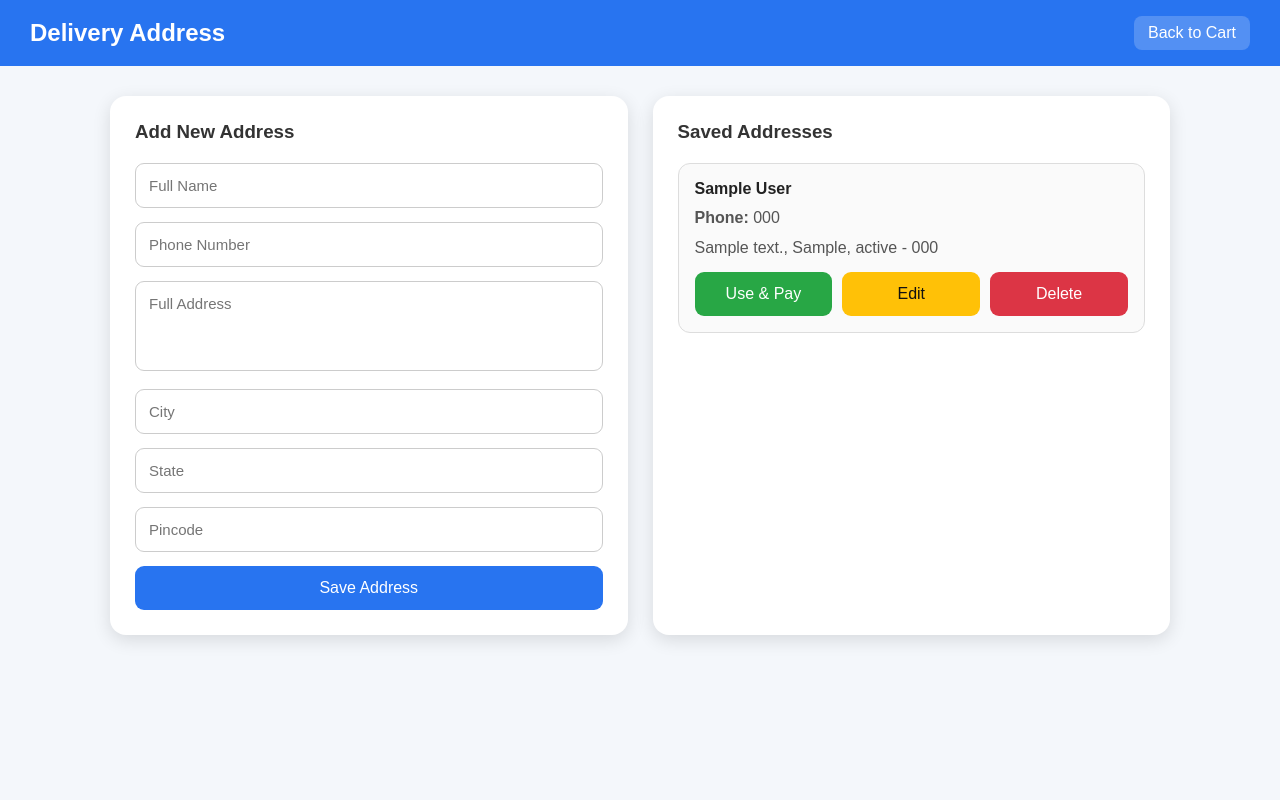
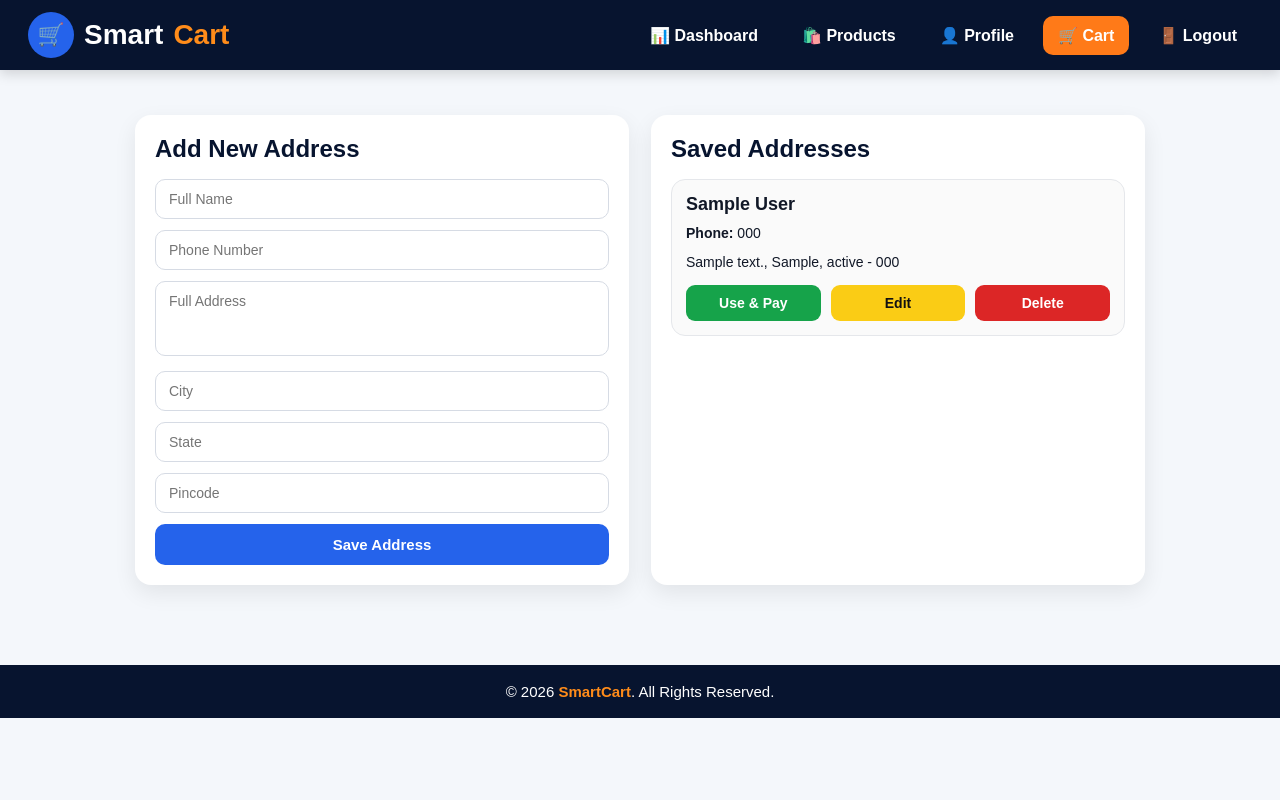
Before and after one commit to swathi0617/Smartcart, a Flask app: page /add-address in a window 1280 px wide. Run offline with Flask 2, Linux system fonts and the light colour scheme; the visitor is signed in with stand-in values (Sample User, id 1); tables that the repository leaves empty hold one stand-in row (values such as "Sample post").

Commit message:
First commit

```diff
--- a/app.py
+++ b/app.py
@@ -998,7 +998,8 @@ def add_to_cart(product_id):
     conn.close()
 
     flash("Item added to cart successfully!", "success")
-    return redirect(f'/user/product/{product_id}')
+    return redirect(request.referrer)
+
 # =================================================================
 # VIEW CART PAGE
 # =================================================================
@@ -1465,6 +1466,21 @@ def payment(address_id):
     conn = get_db_connection()
     cursor = conn.cursor()
 
+    # address check
+    cursor.execute("""
+        SELECT *
+        FROM addresses
+        WHERE id = ? AND user_id = ?
+    """, (address_id, user_id))
+
+    address = cursor.fetchone()
+
+    if not address:
+        cursor.close()
+        conn.close()
+        flash("Address not found!", "danger")
+        return redirect('/add-address')
+
     placeholders = ",".join(["?"] * len(selected_products))
 
     query = f"""
@@ -1514,7 +1530,8 @@ def payment(address_id):
         grand_total=grand_total,
         key_id=config.RAZORPAY_KEY_ID,
         order_id=razorpay_order['id'],
-        address_id=address_id
+        address_id=address_id,
+        address=address
     )
 # DAY 13: Verify Razorpay Payment & Store Order + Order Items
 
--- a/templates/user/add_address.html
+++ b/templates/user/add_address.html
@@ -2,182 +2,308 @@
 <html lang="en">
 <head>
 <meta charset="UTF-8">
+<meta name="viewport" content="width=device-width, initial-scale=1.0">
 <title>Add Address</title>
-<meta name="viewport" content="width=device-width, initial-scale=1.0">
 
 <style>
-* {
-    margin: 0;
-    padding: 0;
-    box-sizing: border-box;
-    font-family: Arial, sans-serif;
+*{
+    margin:0;
+    padding:0;
+    box-sizing:border-box;
+    font-family:Arial,sans-serif;
 }
 
-body {
-    background: #f4f7fb;
-    min-height: 100vh;
+body{
+    background:#f4f7fb;
+    color:#111827;
+    min-height:100vh;
 }
 
-.navbar {
-    background: #2874f0;
-    color: white;
-    padding: 16px 30px;
-    display: flex;
-    justify-content: space-between;
-    align-items: center;
+/* NAVBAR */
+.navbar{
+    position:sticky;
+    top:0;
+    z-index:9999;
+    background:#07142f;
+    padding:12px 28px;
+    display:flex;
+    justify-content:space-between;
+    align-items:center;
+    box-shadow:0 4px 12px rgba(0,0,0,0.15);
 }
 
-.navbar h2 {
-    font-size: 24px;
+.logo{
+    display:flex;
+    align-items:center;
+    gap:10px;
+    color:#fff;
+    font-size:28px;
+    font-weight:700;
 }
 
-.navbar a {
-    color: white;
-    text-decoration: none;
-    background: rgba(255,255,255,0.2);
-    padding: 8px 14px;
-    border-radius: 8px;
+.logo span{
+    color:#ff8c1a;
 }
 
-.container {
-    max-width: 1100px;
-    margin: 30px auto;
-    padding: 0 20px;
+.logo-icon{
+    width:46px;
+    height:46px;
+    border-radius:50%;
+    background:#2563eb;
+    display:flex;
+    align-items:center;
+    justify-content:center;
+    font-size:22px;
 }
 
-.grid {
-    display: grid;
-    grid-template-columns: 1fr 1fr;
-    gap: 25px;
+.nav-links{
+    display:flex;
+    align-items:center;
+    gap:14px;
 }
 
-.card {
-    background: white;
-    padding: 25px;
-    border-radius: 16px;
-    box-shadow: 0 5px 18px rgba(0,0,0,0.12);
+.nav-links a{
+    color:#fff;
+    text-decoration:none;
+    font-size:16px;
+    font-weight:600;
+    padding:10px 15px;
+    border-radius:10px;
+    transition:0.3s;
 }
 
-.card h3 {
-    margin-bottom: 20px;
-    color: #333;
+.nav-links a:hover,
+.nav-links a.active{
+    background:#ff7a18;
 }
 
-input, textarea {
-    width: 100%;
-    padding: 13px;
-    margin-bottom: 14px;
-    border: 1px solid #ccc;
-    border-radius: 9px;
-    font-size: 15px;
+.menu-btn{
+    display:none;
+    color:#fff;
+    font-size:34px;
+    cursor:pointer;
 }
 
-textarea {
-    height: 90px;
-    resize: none;
+/* PAGE */
+.container{
+    max-width:1050px;
+    width:100%;
+    margin:45px auto 80px auto;
+    padding:0 20px;
+    display:grid;
+    grid-template-columns:1fr 1fr;
+    gap:22px;
 }
 
-.btn {
-    display: inline-block;
-    width: 100%;
-    padding: 13px;
-    border: none;
-    border-radius: 9px;
-    background: #2874f0;
-    color: white;
-    font-size: 16px;
-    text-align: center;
-    text-decoration: none;
-    cursor: pointer;
+.card{
+    background:#fff;
+    padding:20px;
+    border-radius:16px;
+    box-shadow:0 8px 22px rgba(0,0,0,0.08);
 }
 
-.btn:hover {
-    background: #0b5ed7;
+.card h2{
+    font-size:24px;
+    color:#07142f;
+    margin-bottom:16px;
 }
 
-.address-box {
-    border: 1px solid #ddd;
-    padding: 16px;
-    border-radius: 12px;
-    margin-bottom: 15px;
-    background: #fafafa;
+input,textarea{
+    width:100%;
+    padding:11px 13px;
+    border:1px solid #d6dbe4;
+    border-radius:10px;
+    margin-bottom:11px;
+    font-size:14px;
+    outline:none;
 }
 
-.address-box h4 {
-    color: #222;
-    margin-bottom: 8px;
+input:focus,textarea:focus{
+    border-color:#2563eb;
 }
 
-.address-box p {
-    color: #555;
-    line-height: 1.5;
-    margin-bottom: 6px;
+textarea{
+    height:75px;
+    resize:none;
 }
 
-.actions {
-    display: flex;
-    gap: 10px;
-    margin-top: 12px;
+.save-btn{
+    width:100%;
+    border:none;
+    background:#2563eb;
+    color:#fff;
+    padding:12px;
+    border-radius:10px;
+    font-size:15px;
+    font-weight:700;
+    cursor:pointer;
 }
 
-.edit {
-    background: #ffc107;
-    color: #111;
+.save-btn:hover{
+    background:#1d4ed8;
 }
 
-.delete {
-    background: #dc3545;
+.address-box{
+    border:1px solid #e5e7eb;
+    background:#fafafa;
+    border-radius:14px;
+    padding:14px;
+    margin-bottom:14px;
 }
 
-.payment {
-    background: #28a745;
+.address-box h3{
+    font-size:18px;
+    margin-bottom:8px;
 }
 
-.empty {
-    color: #777;
-    text-align: center;
-    padding: 25px;
+.address-box p{
+    font-size:14px;
+    margin-bottom:8px;
+    line-height:1.5;
 }
 
-@media (max-width: 768px) {
-    .navbar {
-        padding: 14px 18px;
+.actions{
+    display:grid;
+    grid-template-columns:1fr 1fr 1fr;
+    gap:10px;
+    margin-top:12px;
 }
 
-    .navbar h2 {
-        font-size: 20px;
+.actions a{
+    text-decoration:none;
+    text-align:center;
+    padding:10px;
+    border-radius:9px;
+    font-size:14px;
+    font-weight:700;
 }
 
-    .grid {
-        grid-template-columns: 1fr;
+.use{
+    background:#16a34a;
+    color:#fff;
 }
 
-    .card {
-        padding: 20px;
+.edit{
+    background:#facc15;
+    color:#111;
 }
 
-    .actions {
-        flex-direction: column;
+.delete{
+    background:#dc2626;
+    color:#fff;
+}
+
+/* FOOTER */
+.footer{
+    background:#07142f;
+    color:#fff;
+    text-align:center;
+    padding:18px;
+    font-size:15px;
+    width:100%;
+}
+
+.footer span{
+    color:#ff8c1a;
+    font-weight:bold;
+}
+
+/* MOBILE */
+@media(max-width:900px){
+
+    .menu-btn{
+        display:block;
+    }
+
+    .nav-links{
+        position:absolute;
+        top:72px;
+        right:12px;
+        width:280px;
+        background:#07142f;
+        border-radius:14px;
+        padding:12px;
+        display:none;
+        grid-template-columns:repeat(3,1fr);
+        gap:10px;
+        box-shadow:0 10px 25px rgba(0,0,0,0.25);
+    }
+
+    .nav-links.show{
+        display:grid;
+    }
+
+    .nav-links a{
+        font-size:13px;
+        padding:9px 6px;
+        text-align:center;
+    }
+
+    .container{
+        grid-template-columns:1fr;
+        margin:25px auto 60px auto;
+        padding:0 14px;
+    }
+
+    .card{
+        padding:16px;
+    }
+
+    .card h2{
+        font-size:22px;
+    }
+
+    .actions{
+        grid-template-columns:1fr;
+    }
+
+    .logo{
+        font-size:23px;
+    }
+
+    .logo-icon{
+        width:40px;
+        height:40px;
+        font-size:19px;
+    }
+}
+
+@media(max-width:500px){
+    .nav-links{
+        width:95%;
+        right:2.5%;
     }
 }
 </style>
 </head>
-
 <body>
 
-<div class="navbar">
-    <h2>Delivery Address</h2>
-    <a href="/user/cart">Back to Cart</a>
+<!-- NAVBAR -->
+<nav class="navbar">
+    <div class="logo">
+        <div class="logo-icon">🛒</div>
+        Smart <span>Cart</span>
     </div>
 
+    <div class="menu-btn" onclick="toggleMenu()">☰</div>
+
+    <div class="nav-links" id="navMenu">
+        <a href="/user-dashboard">📊 Dashboard</a>
+        <a href="/user/products">🛍️ Products</a>
+        <a href="/user/profile">👤 Profile</a>
+        <a href="/user/cart" class="active">🛒 Cart</a>
+        <a href="/logout">🚪 Logout</a>
+    </div>
+</nav>
+
+<!-- PAGE CONTENT -->
 <div class="container">
 
-    <div class="grid">
+    <!-- LEFT -->
+    <div class="card">
+        <h2>Add New Address</h2>
 
-        <div class="card">
-            <h3>Add New Address</h3>
-
-            <form method="POST" action="/add-address">
+        <form method="POST">
             <input type="text" name="full_name" placeholder="Full Name" required>
             <input type="text" name="phone" placeholder="Phone Number" required>
             <textarea name="address" placeholder="Full Address" required></textarea>
@@ -185,45 +311,47 @@ textarea {
             <input type="text" name="state" placeholder="State" required>
             <input type="text" name="pincode" placeholder="Pincode" required>
 
-                <button type="submit" class="btn">Save Address</button>
+            <button type="submit" class="save-btn">Save Address</button>
         </form>
     </div>
 
+    <!-- RIGHT -->
     <div class="card">
-            <h3>Saved Addresses</h3>
+        <h2>Saved Addresses</h2>
 
-            {% if addresses %}
-                {% for addr in addresses %}
+        {% for address in addresses %}
         <div class="address-box">
-                        <h4>{{ addr.full_name }}</h4>
-                        <p><b>Phone:</b> {{ addr.phone }}</p>
+            <h3>{{ address.full_name }}</h3>
+            <p><b>Phone:</b> {{ address.phone }}</p>
             <p>
-                            {{ addr.address }},
-                            {{ addr.city }},
-                            {{ addr.state }} -
-                            {{ addr.pincode }}
+                {{ address.address }},
+                {{ address.city }},
+                {{ address.state }} - {{ address.pincode }}
             </p>
 
             <div class="actions">
-                            <a href="/payment/{{ addr.id }}" class="btn payment">Use & Pay</a>
-                            <a href="/edit-address/{{ addr.id }}" class="btn edit">Edit</a>
-                            <a href="/delete-address/{{ addr.id }}"
-                               class="btn delete"
-                               onclick="return confirm('Are you sure you want to delete this address?')">
-                               Delete
-                            </a>
+                <a href="/payment/{{ address.id }}" class="use">Use & Pay</a>
+                <a href="/edit-address/{{ address.id }}" class="edit">Edit</a>
+                <a href="/delete-address/{{ address.id }}" class="delete">Delete</a>
             </div>
         </div>
+        {% else %}
+        <p>No saved addresses found.</p>
         {% endfor %}
-            {% else %}
-                <div class="empty">
-                    No address added yet.
-                </div>
-            {% endif %}
     </div>
 
 </div>
+
+<!-- FOOTER -->
+<div class="footer">
+    © 2026 <span>SmartCart</span>. All Rights Reserved.
 </div>
+
+<script>
+function toggleMenu(){
+    document.getElementById("navMenu").classList.toggle("show");
+}
+</script>
 
 </body>
 </html>
--- a/templates/user/user_products.html
+++ b/templates/user/user_products.html
@@ -489,7 +489,7 @@ button{
 
             <div class="btn-row">
                 <a href="/user/product/{{ product.product_id }}" class="view-btn">View</a>
-                <a href="/user/add-to-cart/{{ product.product_id }}" class="cart-small-btn">Cart</a>
+                <a href="/user/add-to-cart/{{ product.product_id }}" class="cart-small-btn">Add Cart</a>
             </div>
 
         </div>
```
Lines whose indentation alone changed are shown as unchanged.
